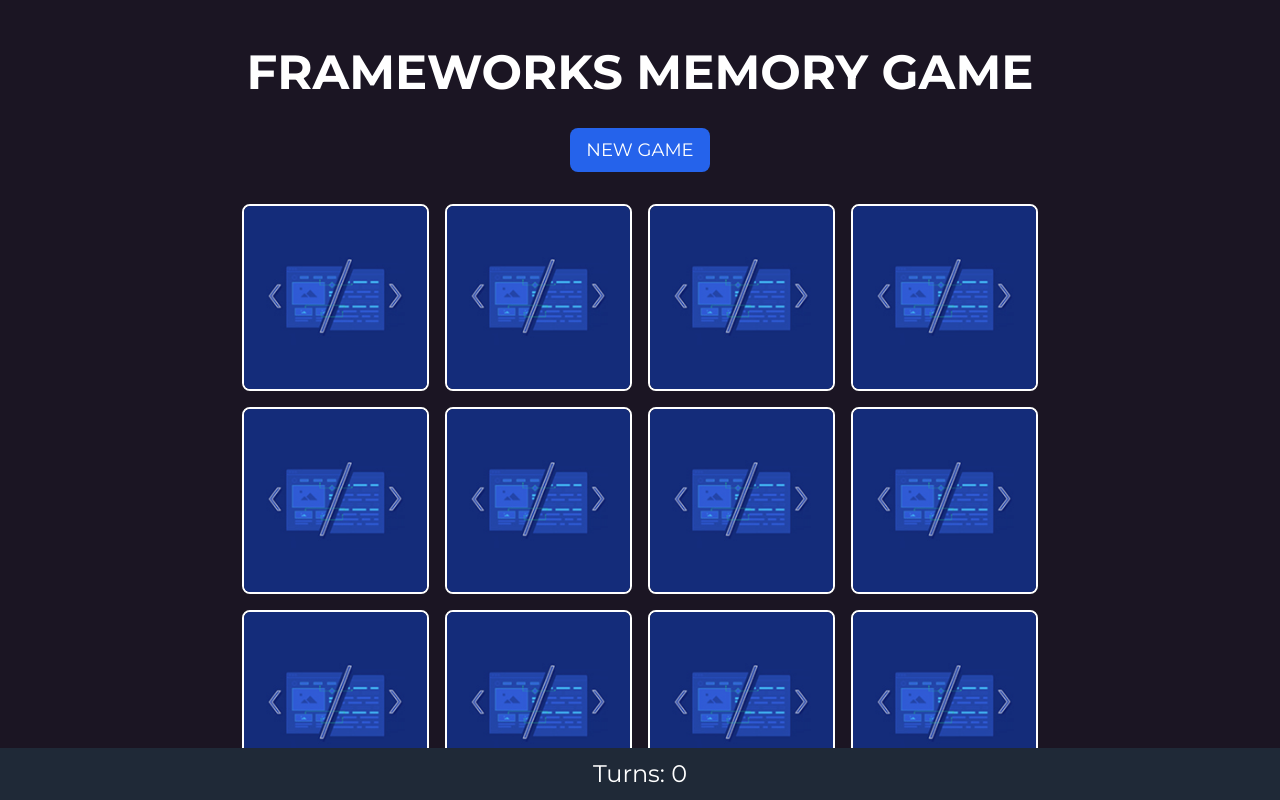
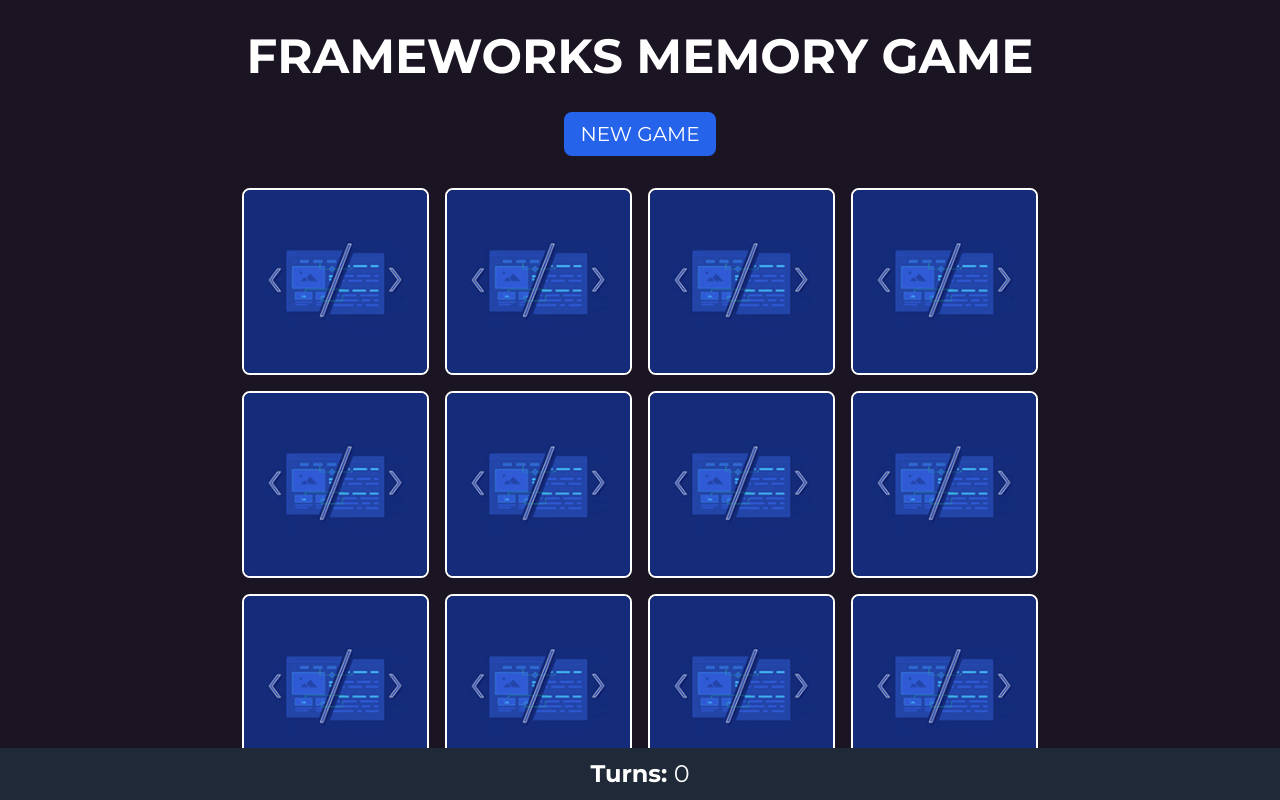
Before and after one commit to molul/framework_memory_game, a React (Vite) app: page / in a window 1280 px wide. Built offline with nearby package versions, Linux system fonts and the light colour scheme.

Commit message:
Ajuste de estilos

```diff
--- a/src/App.jsx
+++ b/src/App.jsx
@@ -69,7 +69,7 @@
   return (
     <>
 			<div className="font-montserrat">
-				<h1 className="text-2xl sm:text-3xl md:text-5xl font-bold mt-12">FRAMEWORKS MEMORY GAME</h1>
+				<h1 className="text-xl sm:text-3xl md:text-4xl lg:text-5xl font-bold mt-8">FRAMEWORKS MEMORY GAME</h1>
 				<button
 					onClick={shuffleCards}
 					className="
@@ -77,7 +77,10 @@
 						bg-blue-600
 						hover:bg-blue-500
 						transition-colors
-						text-lg
+						text-base
+						sm:text-lg
+						md:text-xl
+
 						px-4
 						py-2
 						rounded-lg
@@ -97,7 +100,7 @@
 						/>
 					))}
 				</div>
-				<div className="bg-gray-800 py-2 w-full absolute bottom-0">Turns: {turns}</div>
+				<div className="bg-gray-800 py-2 w-full absolute bottom-0"><span className="font-bold">Turns:</span> {turns}</div>
 			</div>
     </>
   );
```
